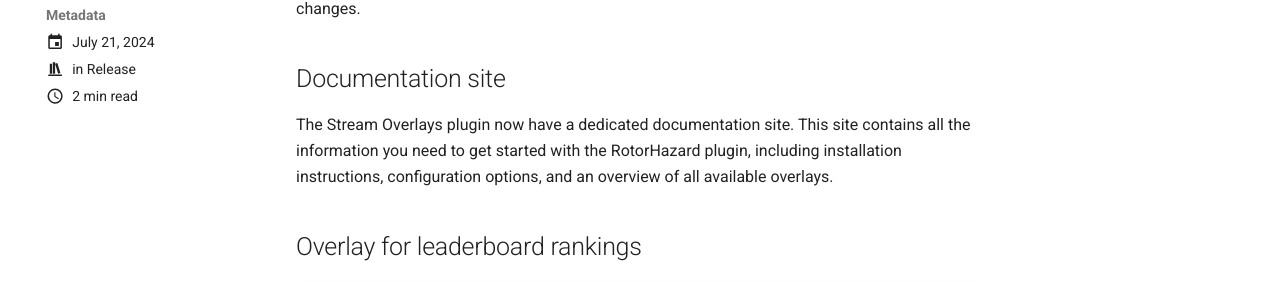
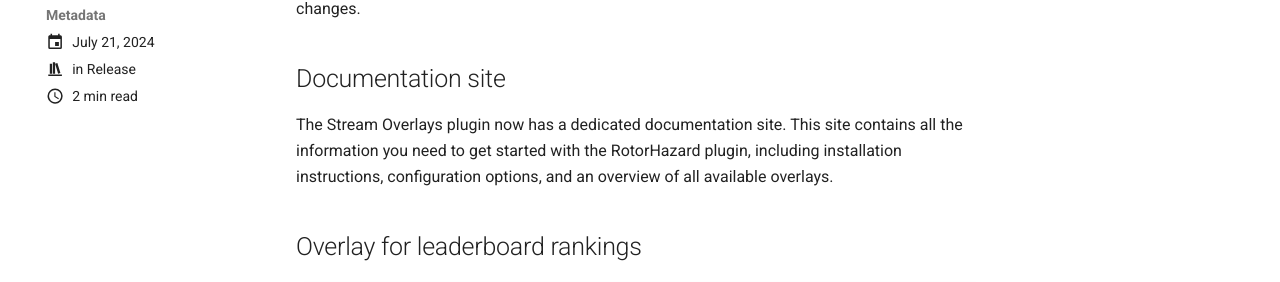
Before and after one commit to dutchdronesquad/rh-stream-overlays, an MkDocs documentation site: the page built from docs/blog/posts/release-v1.1.0.md, in a window 1280 px wide and 900 px high. Shown: the part 283-565 px from the top of the window. Built offline with MkDocs 1.6.1 and Material for MkDocs 9.7.7, drawn with Linux system fonts in a browser that asks for light colours; comment, search, counter and statistics services are not loaded; the version menu is left out.

Commit message:
Apply suggestions from code review
Co-authored-by: coderabbitai[bot] <136622811+coderabbitai[bot]@users.noreply.github.com>

```diff
--- a/docs/blog/posts/release-v1.1.0.md
+++ b/docs/blog/posts/release-v1.1.0.md
@@ -14,7 +14,7 @@
 
 ## Documentation site
 
-The Stream Overlays plugin now have a dedicated documentation site. This site contains all the information you need to get started with the RotorHazard plugin, including installation instructions, configuration options, and an overview of all available overlays.
+The Stream Overlays plugin now has a dedicated documentation site. This site contains all the information you need to get started with the RotorHazard plugin, including installation instructions, configuration options, and an overview of all available overlays.
 
 ## Overlay for leaderboard rankings
 
```
Also changed, not shown: docs/overlays/dds.md (+1 -1 lines), docs/overlays/index.md (+1 -1 lines).
